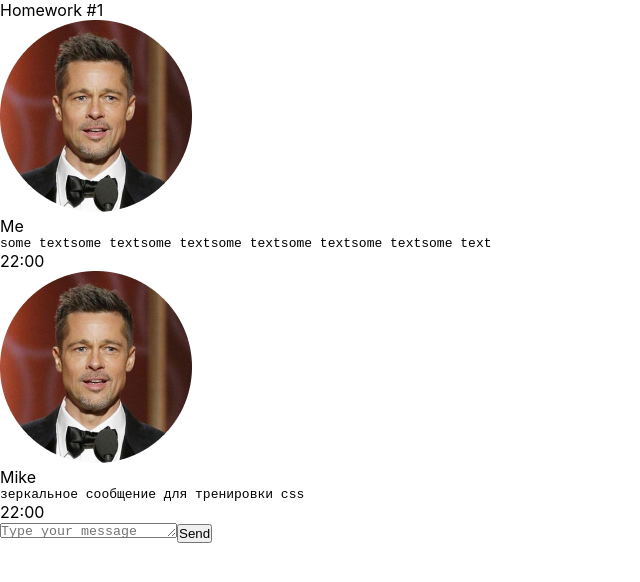
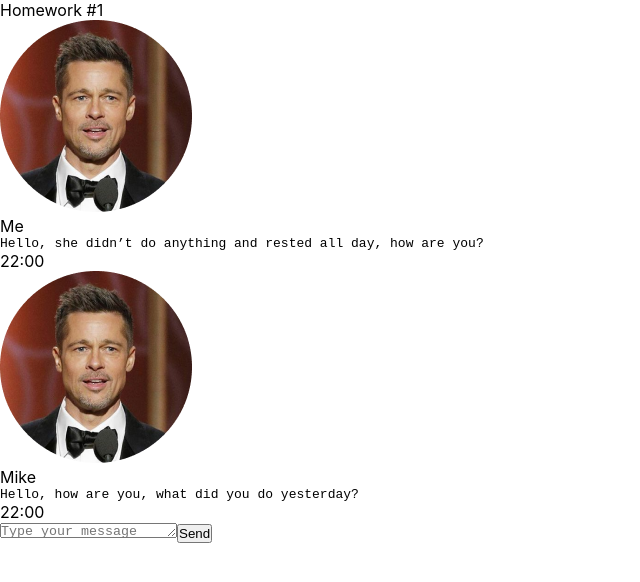
Before and after one commit to a-andrievskikh/hw-with-autocheck, a React (Create React App) app: page / in a window 1280 px wide. Shown: the top 582 px of the page, without its empty margins (0-640 px from the left). Built offline with nearby package versions, Linux system fonts and the light colour scheme.

Commit message:
style: add className={s2.hw1}

```diff
--- a/src/s2-homeworks/hw01/HW1.tsx
+++ b/src/s2-homeworks/hw01/HW1.tsx
@@ -39,7 +39,7 @@ export const message0: MessageType = {
     name: 'Me',  // можно менять
   },
   message: {
-    text: 'some textsome textsome textsome textsome textsome textsome text', // можно менять
+    text: 'Hello, she didn’t do anything and rested all day, how are you?', // можно менять
     time: '22:00', // можно менять
   },
 }
@@ -50,14 +50,14 @@ export const friendMessage0: MessageType = {
     name: 'Mike', // можно менять
   },
   message: {
-    text: 'зеркальное сообщение для тренировки css', // можно менять
+    text: 'Hello, how are you, what did you do yesterday?', // можно менять
     time: '22:00', // можно менять
   },
 }
 
 const HW1 = () => {
   return (
-    <div id={'hw1'}>
+    <div id={'hw1'} className={s2.hw1}>
       <div className={s2.hwTitle}>Homework #1</div>
       <div className={s2.hw}>
         {/*проверка отображения (не менять)*/}
```
